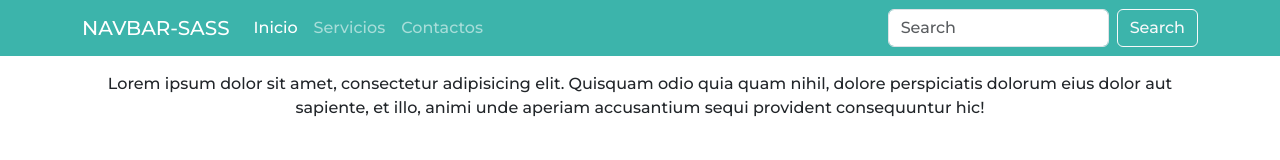
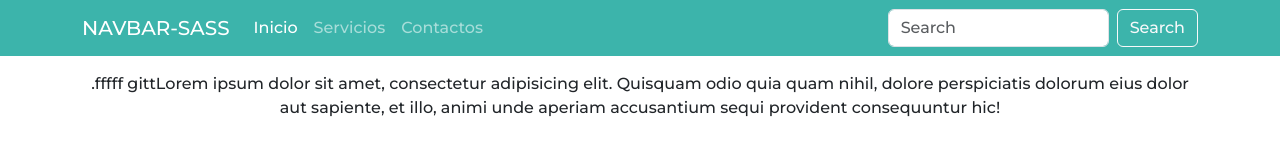
Before and after one commit to arnausubiros/practica04-sass-version2, a website: page index.html in a window 1280 px wide. Drawn offline with Linux system fonts and the light colour scheme.

```diff
--- a/index.html
+++ b/index.html
@@ -62,9 +62,10 @@
     <div class="container text-center">
       <p></p>
       <p class="text-dark">
-        Lorem ipsum dolor sit amet, consectetur adipisicing elit. Quisquam odio
-        quia quam nihil, dolore perspiciatis dolorum eius dolor aut sapiente, et
-        illo, animi unde aperiam accusantium sequi provident consequuntur hic!
+        .fffff gittLorem ipsum dolor sit amet, consectetur adipisicing elit.
+        Quisquam odio quia quam nihil, dolore perspiciatis dolorum eius dolor
+        aut sapiente, et illo, animi unde aperiam accusantium sequi provident
+        consequuntur hic!
       </p>
     </div>
 
```
